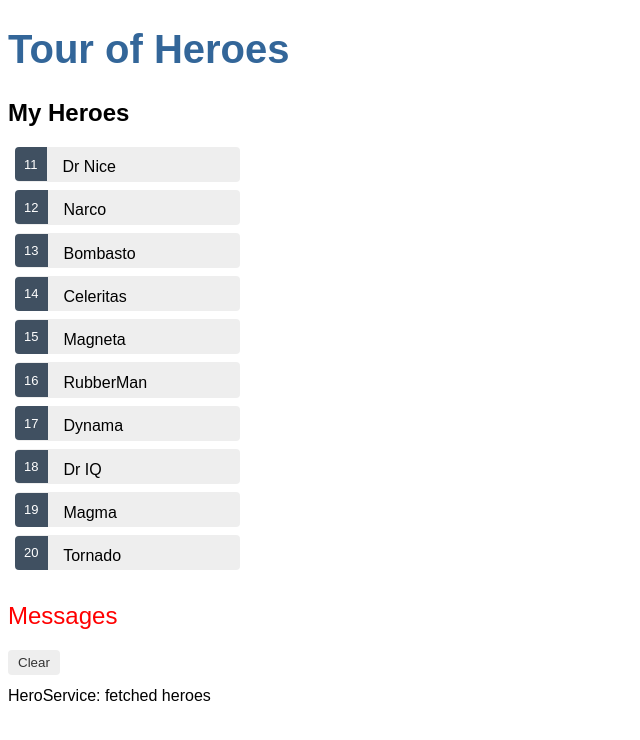
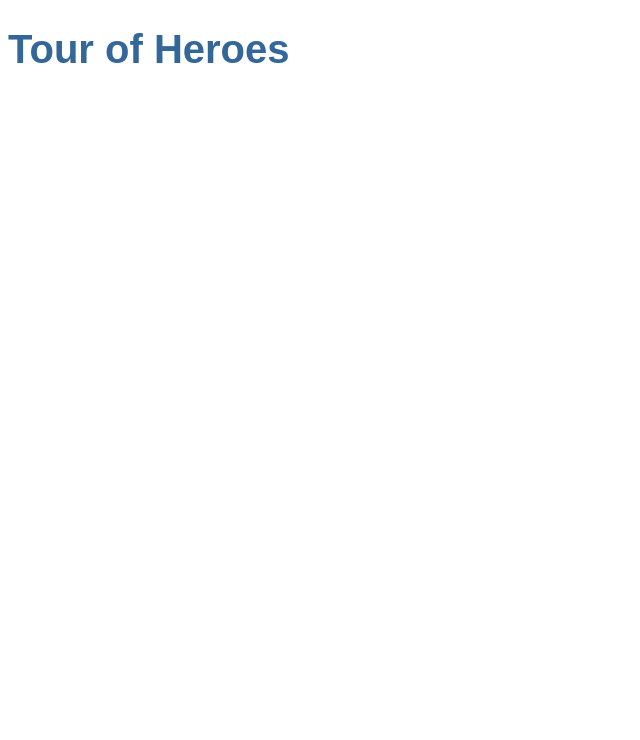
Before and after one commit to k-bialucha/angular-tour-of-heroes, an Angular app: page / in a window 1280 px wide. Shown: the top 740 px of the page, without its empty margins (0-640 px from the left). Built offline with nearby package versions, Linux system fonts and the light colour scheme.

Commit message:
PT5: AppRouting module created and configured

```diff
--- /dev/null
+++ b/src/app/app-routing.module.ts
@@ -0,0 +1,12 @@
+import { NgModule } from '@angular/core';
+
+import { RouterModule, Routes } from '@angular/router';
+import { HeroesComponent } from './heroes/heroes.component';
+
+const routes: Routes = [{ path: 'heroes', component: HeroesComponent }];
+
+@NgModule({
+  imports: [RouterModule.forRoot(routes)],
+  exports: [RouterModule],
+})
+export class AppRoutingModule {}
--- a/src/app/app.component.html
+++ b/src/app/app.component.html
@@ -1,3 +1,3 @@
 <h1>{{ title }}</h1>
-<app-heroes></app-heroes>
+<router-outlet></router-outlet>
 <app-messages></app-messages>
--- a/src/app/app.module.ts
+++ b/src/app/app.module.ts
@@ -6,10 +6,11 @@
 import { HeroesComponent } from './heroes/heroes.component';
 import { HeroDetailComponent } from './hero-detail/hero-detail.component';
 import { MessagesComponent } from './messages/messages.component';
+import { AppRoutingModule } from './app-routing.module';
 
 @NgModule({
   declarations: [AppComponent, HeroesComponent, HeroDetailComponent, MessagesComponent],
-  imports: [BrowserModule, FormsModule],
+  imports: [BrowserModule, FormsModule, AppRoutingModule],
   providers: [],
   bootstrap: [AppComponent],
 })
```
